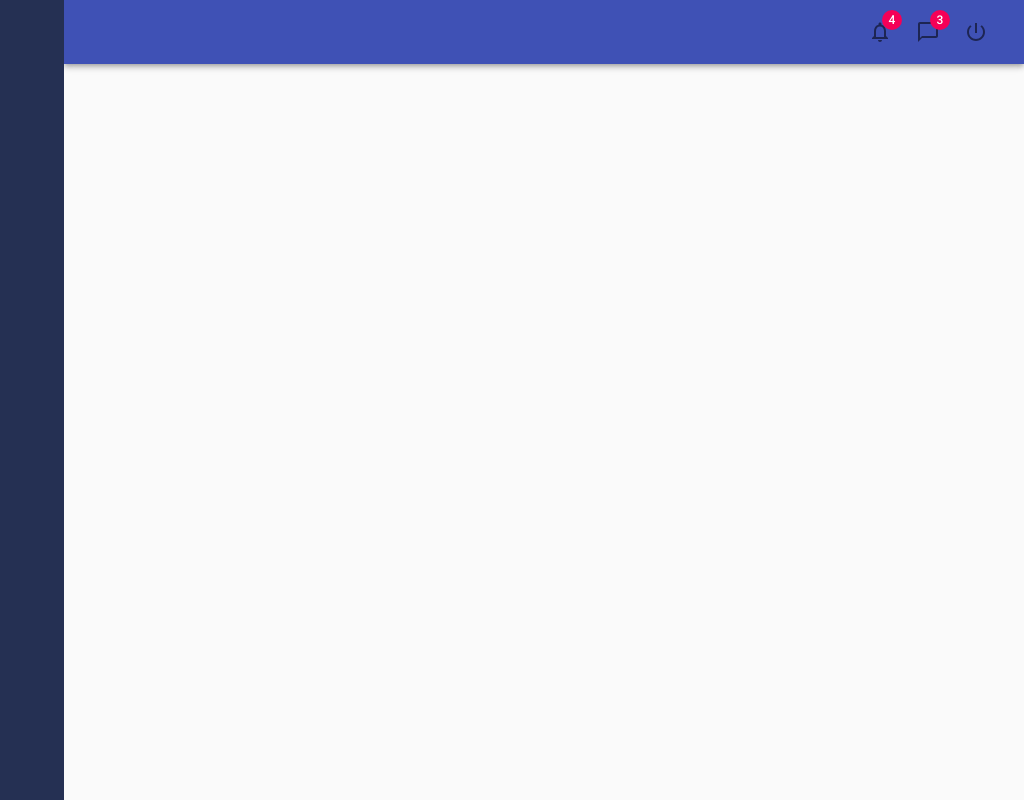
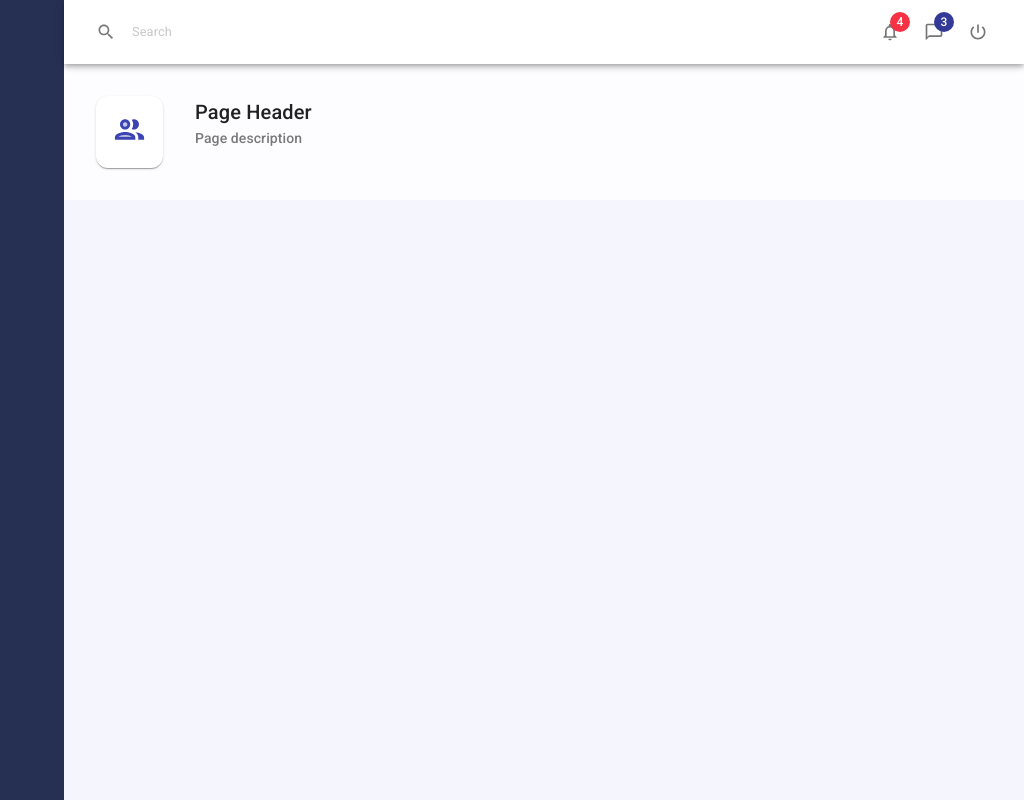
Before and after one commit to luckkrit/learn-material-ui, a React (Create React App) app: page / in a window 1280 px wide. Shown: the whole page, without its empty margins (256-1280 px from the left). Built offline with nearby package versions, Linux system fonts and the light colour scheme.

Commit message:
Add Header, PageHeader and customize theme

```diff
--- a/src/App/App.js
+++ b/src/App/App.js
@@ -2,8 +2,40 @@ import "./App.css";
 import SideNav from "../Components/SideNav";
 import styled from "@emotion/styled";
 import Header from "../Components/Header";
-import { CssBaseline } from "@material-ui/core";
+import { createMuiTheme, CssBaseline, ThemeProvider } from "@material-ui/core";
+import PageHeader from "../Components/PageHeader";
+import { PeopleOutlineTwoTone } from "@material-ui/icons";
 
+const theme = createMuiTheme({
+  palette: {
+    primary: {
+      main: "#333996",
+      light: "#3c44b126",
+    },
+    secondary: {
+      main: "#f83245",
+      light: "#f8324526",
+    },
+    background: {
+      default: "#f4f5fd",
+    },
+  },
+  shape: {
+    borderRadius: "12px",
+  },
+  overrides: {
+    MuiAppBar: {
+      root: {
+        transform: "translateZ(0)",
+      },
+    },
+  },
+  props: {
+    MuiIconButton: {
+      disableRipple: true,
+    },
+  },
+});
 function App() {
   const Content = styled.div`
     padding-left: 320px;
@@ -11,11 +43,18 @@ function App() {
   `;
   return (
     <>
-      <SideNav />
-      <Content>
-        <Header />
-      </Content>
-      <CssBaseline />
+      <ThemeProvider theme={theme}>
+        <SideNav />
+        <Content>
+          <Header />
+          <PageHeader
+            title={"Page Header"}
+            subTitle={"Page description"}
+            icon={<PeopleOutlineTwoTone fontSize={"large"} />}
+          />
+        </Content>
+        <CssBaseline />
+      </ThemeProvider>
     </>
   );
 }
--- a/src/Components/Header.js
+++ b/src/Components/Header.js
@@ -5,36 +5,61 @@ import {
   Grid,
   IconButton,
   InputBase,
+  makeStyles,
   Toolbar,
 } from "@material-ui/core";
 import {
   ChatBubbleOutline,
   NotificationsNone,
   PowerSettingsNew,
+  Search,
 } from "@material-ui/icons";
 
+const useStyles = makeStyles((theme) => ({
+  root: {
+    backgroundColor: "#fff",
+  },
+  searchInput: {
+    opacity: "0.6",
+    padding: `0px ${theme.spacing(1)}px`,
+    fontSize: "0.8rem",
+    "&:hover": {
+      backgroundColor: "#f2f2f2",
+    },
+    "& .MuiSvgIcon-root": {
+      marginRight: theme.spacing(2),
+    },
+  },
+}));
 function Header(props) {
+  const classes = useStyles();
   return (
-    <AppBar position={"static"}>
+    <AppBar position={"static"} className={classes.root}>
       <Toolbar>
-        <Grid container>
+        <Grid container alignItems={"center"}>
           <Grid item>
-            <InputBase />
+            <InputBase
+              placeholder={"Search"}
+              className={classes.searchInput}
+              startAdornment={<Search fontSize={"small"} />}
+            />
           </Grid>
-          <Grid item sm></Grid>
+          <Grid item sm />
           <Grid item>
-            <IconButton>
+            <IconButton
+            // classes={{ root: classes.btnRoot, label: classes.btnLabel }}
+            >
               <Badge badgeContent={4} color={"secondary"}>
-                <NotificationsNone />
+                <NotificationsNone fontSize={"small"} />
               </Badge>
             </IconButton>
             <IconButton>
-              <Badge badgeContent={3} color={"secondary"}>
-                <ChatBubbleOutline />
+              <Badge badgeContent={3} color={"primary"}>
+                <ChatBubbleOutline fontSize={"small"} />
               </Badge>
             </IconButton>
             <IconButton>
-              <PowerSettingsNew />
+              <PowerSettingsNew fontSize={"small"} />
             </IconButton>
           </Grid>
         </Grid>
--- /dev/null
+++ b/src/Components/PageHeader.js
@@ -0,0 +1,44 @@
+import React from "react";
+import { Card, makeStyles, Paper, Typography } from "@material-ui/core";
+
+const useStyles = makeStyles((theme) => ({
+  root: {
+    backgroundColor: "#fdfdff",
+  },
+  pageHeader: {
+    padding: theme.spacing(4),
+    display: "flex",
+    marginBottom: theme.spacing(3),
+  },
+  pageIcon: {
+    display: "inline-block",
+    padding: theme.spacing(2),
+    color: "#3c44b1",
+  },
+  pageTitle: {
+    paddingLeft: theme.spacing(4),
+    "& .MuiTypography-subtitle2": { opacity: "0.6" },
+  },
+}));
+
+const PageHeader = (props) => {
+  const { title, subTitle, icon } = props;
+  const classes = useStyles();
+  return (
+    <Paper elevation={0} square className={classes.root}>
+      <div className={classes.pageHeader}>
+        <Card className={classes.pageIcon}>{icon}</Card>
+        <div className={classes.pageTitle}>
+          <Typography variant={"h6"} component={"div"} children={title} />
+          <Typography
+            variant={"subtitle2"}
+            component={"div"}
+            children={subTitle}
+          />
+        </div>
+      </div>
+    </Paper>
+  );
+};
+
+export default PageHeader;
```
